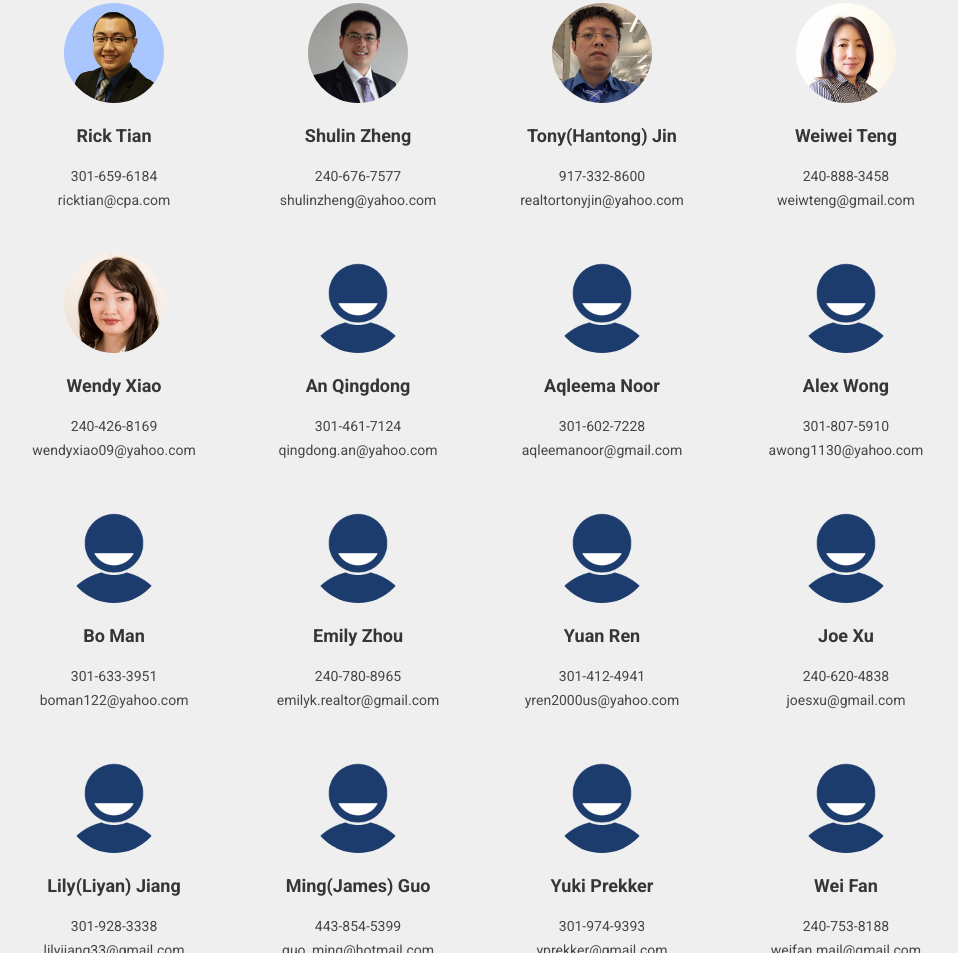
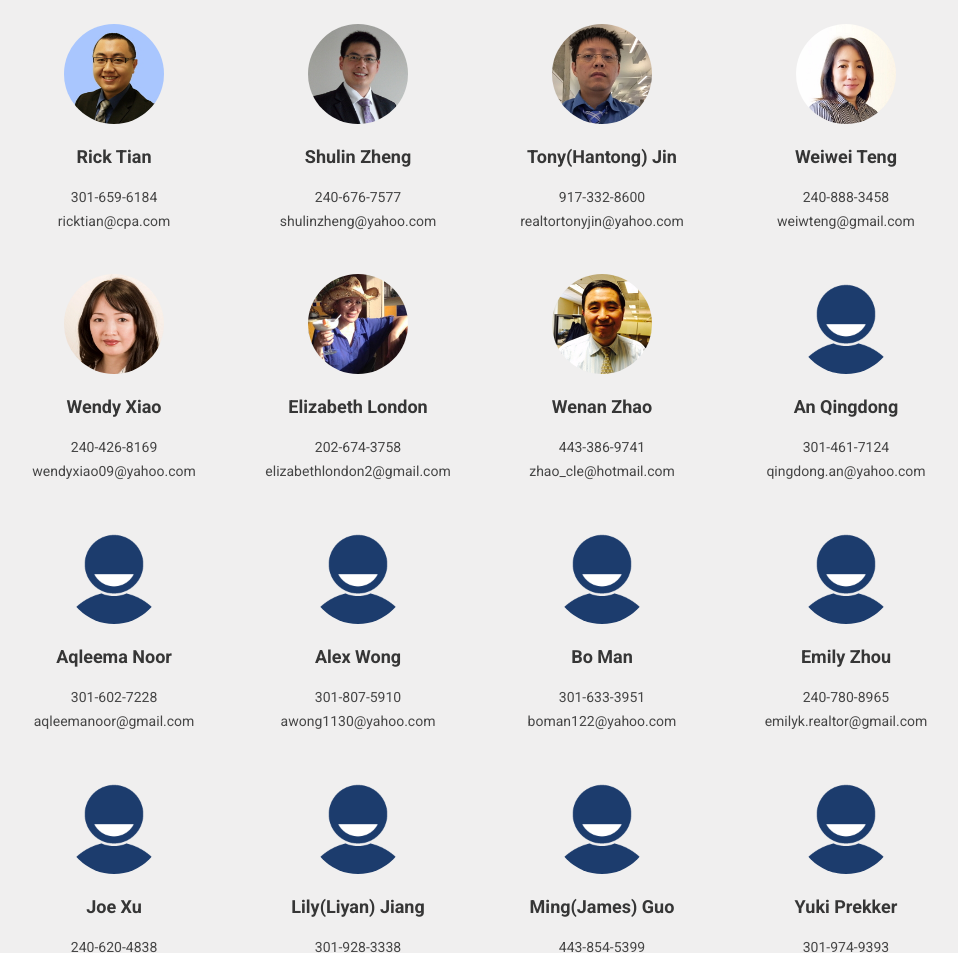
Before and after one commit to premierehomerealty/premierehomerealty.github.io, a plain HTML site: page our-agents.html in a window 1280 px wide. Shown: the part 1185-2138 px from the top of the page, without its empty margins (180-1138 px from the left). Drawn offline with Linux system fonts and the light colour scheme.

Commit message:
agent information updates
Update agent information

```diff
--- a/our-agents.html
+++ b/our-agents.html
@@ -34,7 +34,8 @@
 			<li><!-- 1 -->
 				<div class="agent-profile">
 					<img src="images\agents\may-zhang.jpg">
-					<h3>May Zhang</h3>
+					<h3>May Zhang<br />
+					MD, DC, VA Broker</h3>
 					<p>202-459-3385<br>
 					mayzhang08@gmail.com</p>
 				</div>
@@ -201,13 +202,29 @@
 			</li>
 			<li><!-- 22 -->
 				<div class="agent-profile">
+					<img src="images\agents\Elizabeth-London.jpg">
+					<h3>Elizabeth London</h3>
+					<p>202-674-3758<br>
+					elizabethlondon2@gmail.com</p>
+				</div>
+			</li>
+			<li><!-- 23 -->
+				<div class="agent-profile">
+					<img src="images\agents\Wenan-Zhao.jpg">
+					<h3>Wenan Zhao</h3>
+					<p>443-386-9741<br>
+					zhao_cle@hotmail.com</p>
+				</div>
+			</li>
+			<li><!-- 24 -->
+				<div class="agent-profile">
 					<img src="images\agents\user.png">
 					<h3>An Qingdong</h3>
 					<p>301-461-7124<br>
 					qingdong.an@yahoo.com</p>
 				</div>
 			</li>
-			<li><!-- 23 -->
+			<li><!-- 25 -->
 				<div class="agent-profile">
 					<img src="images\agents\user.png">
 					<h3>Aqleema Noor</h3>
@@ -215,7 +232,7 @@
 					aqleemanoor@gmail.com</p>
 				</div>
 			</li>
-			<li><!-- 24 -->
+			<li><!-- 26 -->
 				<div class="agent-profile">
 					<img src="images\agents\user.png">
 					<h3>Alex Wong</h3>
@@ -223,7 +240,7 @@
 					awong1130@yahoo.com</p>
 				</div>
 			</li>
-			<li><!-- 25 -->
+			<li><!-- 27 -->
 				<div class="agent-profile">
 					<img src="images\agents\user.png">
 					<h3>Bo Man</h3>
@@ -231,7 +248,7 @@
 					boman122@yahoo.com</p>
 				</div>
 			</li>
-			<li><!-- 26 -->
+			<li><!-- 28 -->
 				<div class="agent-profile">
 					<img src="images\agents\user.png">
 					<h3>Emily Zhou</h3>
@@ -239,15 +256,7 @@
 					emilyk.realtor@gmail.com</p>
 				</div>
 			</li>
-			<li><!-- 27 -->
-				<div class="agent-profile">
-					<img src="images\agents\user.png">
-					<h3>Yuan Ren</h3>
-					<p>301-412-4941<br>
-					yren2000us@yahoo.com</p>
-				</div>
-			</li>
-			<li><!-- 28 -->
+			<li><!-- 29 -->
 				<div class="agent-profile">
 					<img src="images\agents\user.png">
 					<h3>Joe Xu</h3>
@@ -255,7 +264,7 @@
 					joesxu@gmail.com</p>
 				</div>
 			</li>
-			<li><!-- 29 -->
+			<li><!-- 30 -->
 				<div class="agent-profile">
 					<img src="images\agents\user.png">
 					<h3>Lily(Liyan) Jiang</h3>
@@ -263,7 +272,7 @@
 					lilyjiang33@gmail.com</p>
 				</div>
 			</li>
-			<li><!-- 30 -->
+			<li><!-- 31 -->
 				<div class="agent-profile">
 					<img src="images\agents\user.png">
 					<h3>Ming(James) Guo</h3>
@@ -271,7 +280,7 @@
 					guo_ming@hotmail.com</p>
 				</div>
 			</li>
-			<li><!-- 31 -->
+			<li><!-- 32 -->
 				<div class="agent-profile">
 					<img src="images\agents\user.png">
 					<h3>Yuki Prekker</h3>
@@ -279,7 +288,7 @@
 					yprekker@gmail.com</p>
 				</div>
 			</li>
-			<li><!-- 32 -->
+			<li><!-- 33 -->
 				<div class="agent-profile">
 					<img src="images\agents\user.png">
 					<h3>Wei Fan</h3>
```
Also changed, not shown: images/agents/Diep-Chu.jpg, images/agents/Elizabeth-London.jpg (added), images/agents/Wenan-Zhao.jpg (added), images/agents/grace-zhou.JPG.
